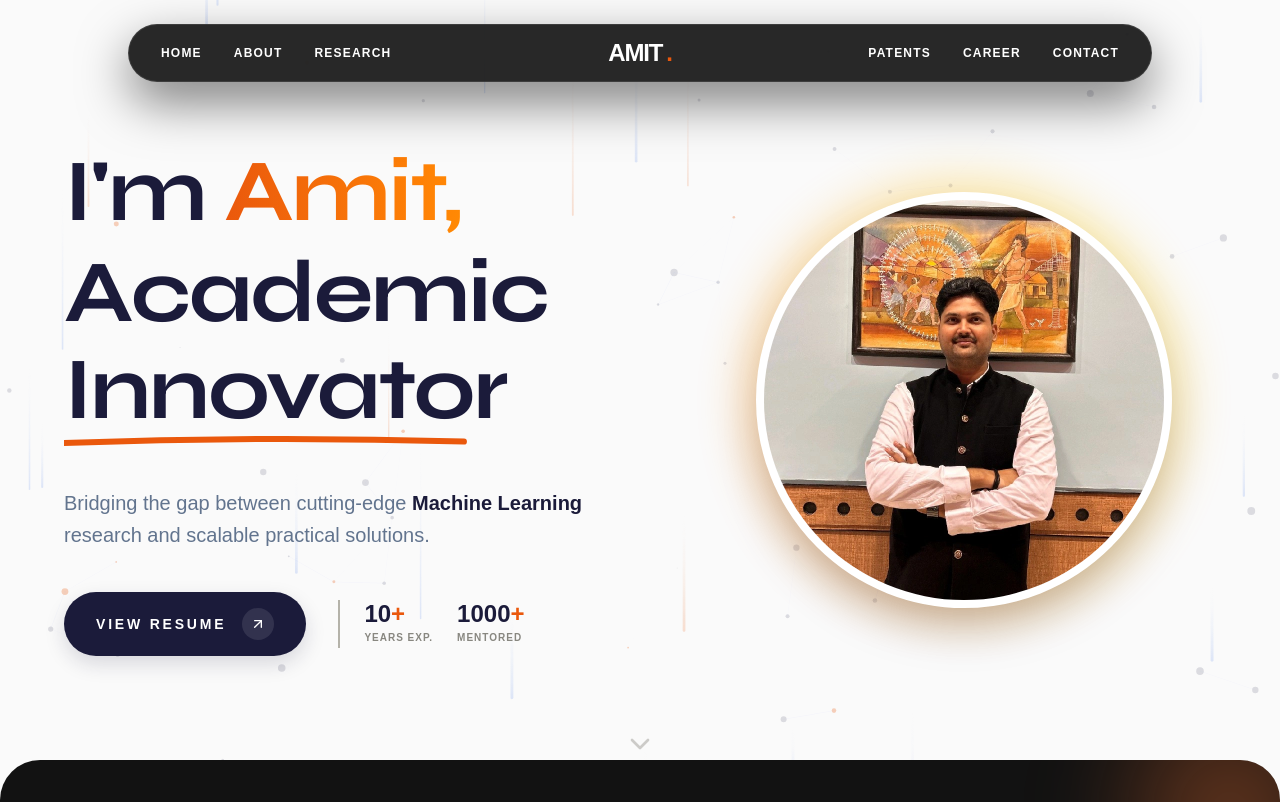
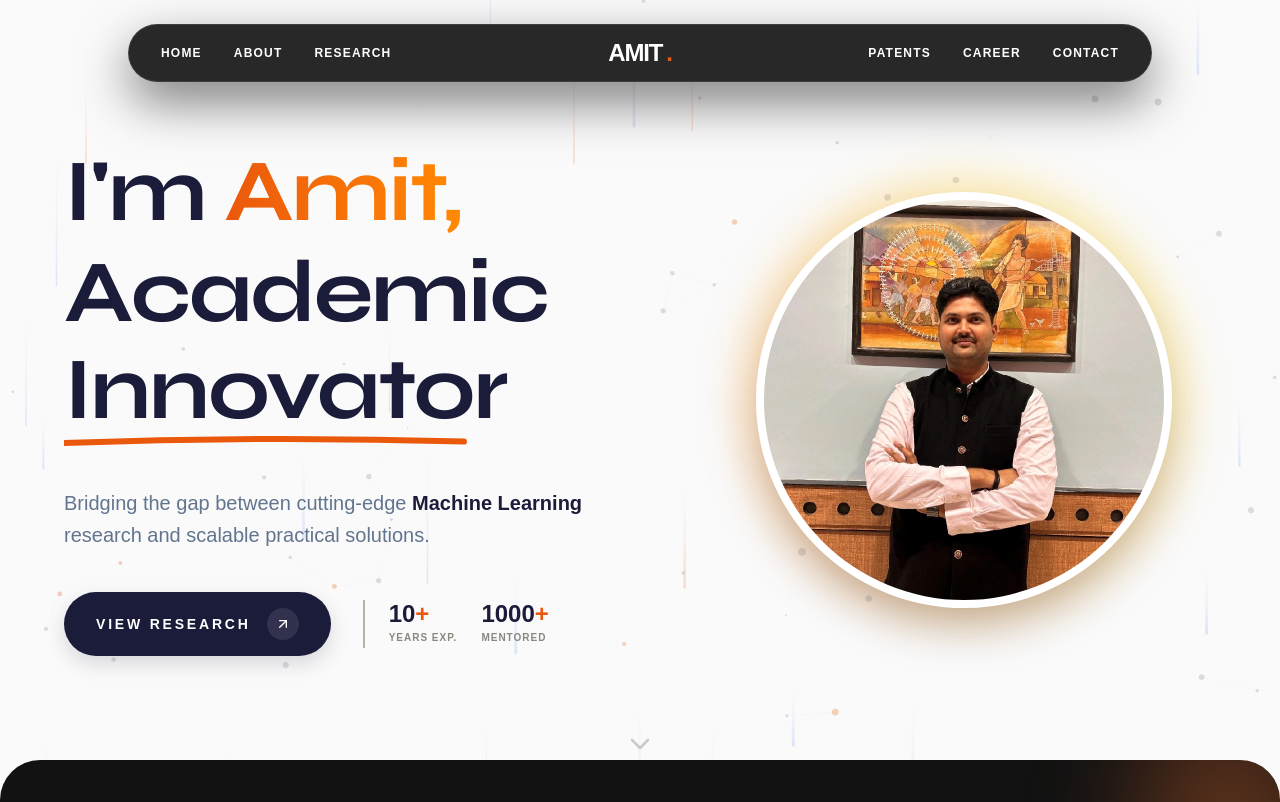
Before and after one commit to Codewithjainam7/AKP, a React (Vite) app: page / in a window 1280 px wide. Shown: the top 802 px of the page. Built offline with nearby package versions, Linux system fonts and the light colour scheme.

Commit message:
fix: resolve App.jsx syntax error and push multi-page setup

```diff
--- a/package.json
+++ b/package.json
@@ -18,6 +18,7 @@
     "lucide-react": "^1.8.0",
     "react": "^19.2.5",
     "react-dom": "^19.2.5",
+    "react-router-dom": "^7.14.2",
     "tailwindcss": "^4.2.4"
   },
   "devDependencies": {
--- a/src/App.jsx
+++ b/src/App.jsx
@@ -1,14 +1,12 @@
-import React, { useEffect, useRef } from 'react';
+import React, { useEffect } from 'react';
+import { BrowserRouter as Router, Routes, Route, useLocation } from 'react-router-dom';
+import { AnimatePresence } from 'framer-motion';
+
 import Navbar from './components/Navbar';
-import Hero from './components/Hero';
-import Expertise from './components/Expertise';
-import Experience from './components/Experience';
-import WhyWorkWithMe from './components/WhyWorkWithMe';
-import Projects from './components/Projects';
-import Patents from './components/Patents';
-import SkillsMarquee from './components/SkillsMarquee';
-import Publications from './components/Publications';
 import Footer from './components/Footer';
+
+import Home from './pages/Home';
+import Research from './pages/Research';
 
 
 import gsap from 'gsap';
@@ -58,7 +56,6 @@ function App() {
         }
       );
     });
-
     return () => {
       lenis.destroy();
       gsap.ticker.remove(lenis.raf);
@@ -66,19 +63,30 @@ function App() {
   }, []);
 
   return (
+    <Router>
+      <AppContent />
+    </Router>
+  );
+}
+
+function AppContent() {
+  const location = useLocation();
+
+  // Scroll to top on route change
+  useEffect(() => {
+    window.scrollTo(0, 0);
+  }, [location.pathname]);
+
+  return (
     <div className="app-container">
-
-
       <Navbar />
       <main>
-        <Hero />
-        <Expertise />
-        <Experience />
-        <WhyWorkWithMe />
-        <Projects />
-        <Patents />
-        <SkillsMarquee />
-        <Publications />
+        <AnimatePresence mode="wait">
+          <Routes location={location} key={location.pathname}>
+            <Route path="/" element={<Home />} />
+            <Route path="/research" element={<Research />} />
+          </Routes>
+        </AnimatePresence>
       </main>
       <Footer />
     </div>
--- a/src/components/Footer.jsx
+++ b/src/components/Footer.jsx
@@ -1,4 +1,5 @@
 import React from 'react';
+import { Link } from 'react-router-dom';
 import Magnetic from './Magnetic';
 import { motion } from 'framer-motion';
 
@@ -79,12 +80,12 @@ const Footer = () => {
             <div>
               <h4 className="text-primary-600 font-bold mb-8 transition-colors">Navigation</h4>
               <ul className="space-y-5 text-sm font-medium text-slate-100">
-                <li><a href="#hero" className="hover:text-primary-600 transition-colors">Home</a></li>
-                <li><a href="#about" className="hover:text-primary-600 transition-colors">About Us</a></li>
-                <li><a href="#research" className="hover:text-primary-600 transition-colors">Research</a></li>
-                <li><a href="#experience" className="hover:text-primary-600 transition-colors">Career</a></li>
-                <li><a href="#patents" className="hover:text-primary-600 transition-colors">Patents</a></li>
-                <li><a href="#project" className="hover:text-primary-600 transition-colors">Projects</a></li>
+                <li><Link to="/" className="hover:text-primary-600 transition-colors">Home</Link></li>
+                <li><Link to="/#about" className="hover:text-primary-600 transition-colors">About Us</Link></li>
+                <li><Link to="/research" className="hover:text-primary-600 transition-colors">Research</Link></li>
+                <li><Link to="/#experience" className="hover:text-primary-600 transition-colors">Career</Link></li>
+                <li><Link to="/research#patents" className="hover:text-primary-600 transition-colors">Patents</Link></li>
+                <li><Link to="/research" className="hover:text-primary-600 transition-colors">Projects</Link></li>
               </ul>
             </div>
 
--- a/src/components/Hero.jsx
+++ b/src/components/Hero.jsx
@@ -1,4 +1,5 @@
 import React, { useEffect, useRef } from 'react';
+import { Link } from 'react-router-dom';
 import gsap from 'gsap';
 import { ScrollTrigger } from 'gsap/ScrollTrigger';
 import { ArrowUpRight, ChevronDown, Star } from 'lucide-react';
@@ -283,15 +284,15 @@ const Hero = () => {
 
               {/* Revamped Premium Button (Glitch-free) */}
               <div className="hero-cta">
-                <a href="#research" className="group flex items-center gap-4 px-8 py-4 bg-[#1B1B3A] hover:bg-[#ea580c] text-white rounded-full shadow-[0_8px_20px_rgba(27,27,58,0.15)] hover:shadow-[0_15px_30px_rgba(234,88,12,0.3)] transition-all duration-300 transform hover:-translate-y-1">
+                <Link to="/research" className="group flex items-center gap-4 px-8 py-4 bg-[#1B1B3A] hover:bg-[#ea580c] text-white rounded-full shadow-[0_8px_20px_rgba(27,27,58,0.15)] hover:shadow-[0_15px_30px_rgba(234,88,12,0.3)] transition-all duration-300 transform hover:-translate-y-1">
                   <span className="font-bold text-[13px] sm:text-sm tracking-[0.2em] uppercase">
-                    View Resume
+                    View Research
                   </span>
 
                   <div className="bg-white/10 w-8 h-8 rounded-full flex items-center justify-center group-hover:bg-white transition-all duration-300 group-hover:rotate-45 group-hover:scale-110">
                     <ArrowUpRight className="w-4 h-4 text-white group-hover:text-[#ea580c] transition-colors duration-300" />
                   </div>
-                </a>
+                </Link>
               </div>
 
               {/* Clean Inline Stats */}
--- a/src/components/Navbar.jsx
+++ b/src/components/Navbar.jsx
@@ -1,4 +1,5 @@
 import React, { useState, useEffect } from 'react';
+import { Link } from 'react-router-dom';
 import { Menu, X, ArrowRight } from 'lucide-react';
 import Magnetic from './Magnetic';
 
@@ -44,18 +45,18 @@ const Navbar = () => {
         >
           {/* Left Links */}
           <ul className="hidden md:flex items-center space-x-8 w-1/3 justify-start">
-            <li><Magnetic><a href="#hero" className="text-white hover:text-primary-600 transition-colors inline-block">Home</a></Magnetic></li>
-            <li><Magnetic><a href="#about" className="text-white hover:text-primary-600 transition-colors inline-block">About</a></Magnetic></li>
-            <li><Magnetic><a href="#research" className="text-white hover:text-primary-600 transition-colors inline-block">Research</a></Magnetic></li>
+            <li><Magnetic><Link to="/" className="text-white hover:text-primary-600 transition-colors inline-block">Home</Link></Magnetic></li>
+            <li><Magnetic><Link to="/#about" className="text-white hover:text-primary-600 transition-colors inline-block">About</Link></Magnetic></li>
+            <li><Magnetic><Link to="/research" className="text-white hover:text-primary-600 transition-colors inline-block">Research</Link></Magnetic></li>
           </ul>
 
           {/* Logo (Center) */}
           <div className="w-1/3 flex justify-center">
             <Magnetic>
-              <a href="#" className="flex items-center space-x-1 group whitespace-nowrap inline-block">
+              <Link to="/" className="flex items-center space-x-1 group whitespace-nowrap inline-block">
                 <span className="text-white font-black text-2xl tracking-tighter transition-all group-hover:text-primary-600">AMIT</span>
                 <span className="text-primary-600 font-black text-2xl tracking-tighter">.</span>
-              </a>
+              </Link>
             </Magnetic>
           </div>
 
@@ -63,9 +64,9 @@ const Navbar = () => {
           <div className="w-1/3 flex justify-end">
             {/* Desktop Right Links */}
             <ul className="hidden md:flex items-center space-x-8">
-              <li><Magnetic><a href="#patents" className="text-white hover:text-primary-600 transition-colors inline-block">Patents</a></Magnetic></li>
-              <li><Magnetic><a href="#experience" className="text-white hover:text-primary-600 transition-colors inline-block">Career</a></Magnetic></li>
-              <li><Magnetic><a href="#contact" className="text-white hover:text-primary-600 transition-colors inline-block">Contact</a></Magnetic></li>
+              <li><Magnetic><Link to="/research#patents" className="text-white hover:text-primary-600 transition-colors inline-block">Patents</Link></Magnetic></li>
+              <li><Magnetic><Link to="/#experience" className="text-white hover:text-primary-600 transition-colors inline-block">Career</Link></Magnetic></li>
+              <li><Magnetic><Link to="/#contact" className="text-white hover:text-primary-600 transition-colors inline-block">Contact</Link></Magnetic></li>
             </ul>
 
             {/* Mobile Toggle */}
@@ -101,22 +102,22 @@ const Navbar = () => {
 
         <ul className="space-y-6 flex-1 flex flex-col justify-center">
           {[
-            { name: 'Home', href: '#hero' },
-            { name: 'About', href: '#about' },
-            { name: 'Research', href: '#research' },
-            { name: 'Patents', href: '#patents' },
-            { name: 'Career', href: '#experience' },
-            { name: 'Contact', href: '#contact' },
+            { name: 'Home', href: '/' },
+            { name: 'About', href: '/#about' },
+            { name: 'Research', href: '/research' },
+            { name: 'Patents', href: '/research#patents' },
+            { name: 'Career', href: '/#experience' },
+            { name: 'Contact', href: '/#contact' },
           ].map((item) => (
             <li key={item.name}>
-              <a
-                href={item.href}
+              <Link
+                to={item.href}
                 className="text-4xl text-slate-400 font-black uppercase tracking-widest hover:text-white flex items-center justify-between group transition-colors"
                 onClick={() => setIsOpen(false)}
               >
                 <span>{item.name}</span>
                 <ArrowRight className="w-8 h-8 opacity-0 group-hover:opacity-100 transition-all" />
-              </a>
+              </Link>
             </li>
           ))}
         </ul>
--- /dev/null
+++ b/src/pages/Home.jsx
@@ -0,0 +1,19 @@
+import React from 'react';
+import Hero from '../components/Hero';
+import Expertise from '../components/Expertise';
+import Experience from '../components/Experience';
+import WhyWorkWithMe from '../components/WhyWorkWithMe';
+import SkillsMarquee from '../components/SkillsMarquee';
+import PageTransition from './PageTransition';
+
+export default function Home() {
+  return (
+    <PageTransition>
+      <Hero />
+      <Expertise />
+      <Experience />
+      <WhyWorkWithMe />
+      <SkillsMarquee />
+    </PageTransition>
+  );
+}
--- /dev/null
+++ b/src/pages/PageTransition.jsx
@@ -0,0 +1,40 @@
+import React from 'react';
+import { motion } from 'framer-motion';
+
+const pageVariants = {
+  initial: {
+    opacity: 0,
+    y: 20,
+    scale: 0.98
+  },
+  in: {
+    opacity: 1,
+    y: 0,
+    scale: 1
+  },
+  out: {
+    opacity: 0,
+    y: -20,
+    scale: 1.02
+  }
+};
+
+const pageTransition = {
+  type: 'tween',
+  ease: 'anticipate',
+  duration: 0.5
+};
+
+export default function PageTransition({ children }) {
+  return (
+    <motion.div
+      initial="initial"
+      animate="in"
+      exit="out"
+      variants={pageVariants}
+      transition={pageTransition}
+    >
+      {children}
+    </motion.div>
+  );
+}
--- /dev/null
+++ b/src/pages/Research.jsx
@@ -0,0 +1,22 @@
+import React, { useEffect } from 'react';
+import Projects from '../components/Projects';
+import Patents from '../components/Patents';
+import Publications from '../components/Publications';
+import PageTransition from './PageTransition';
+
+export default function Research() {
+  // Ensure we start at the top when navigating here
+  useEffect(() => {
+    window.scrollTo(0, 0);
+  }, []);
+
+  return (
+    <PageTransition>
+      <div style={{ paddingTop: '100px' }}>
+        <Projects />
+        <Patents />
+        <Publications />
+      </div>
+    </PageTransition>
+  );
+}
```
Also changed, not shown: 1 other file (tests, documents, lock files or other folders).
